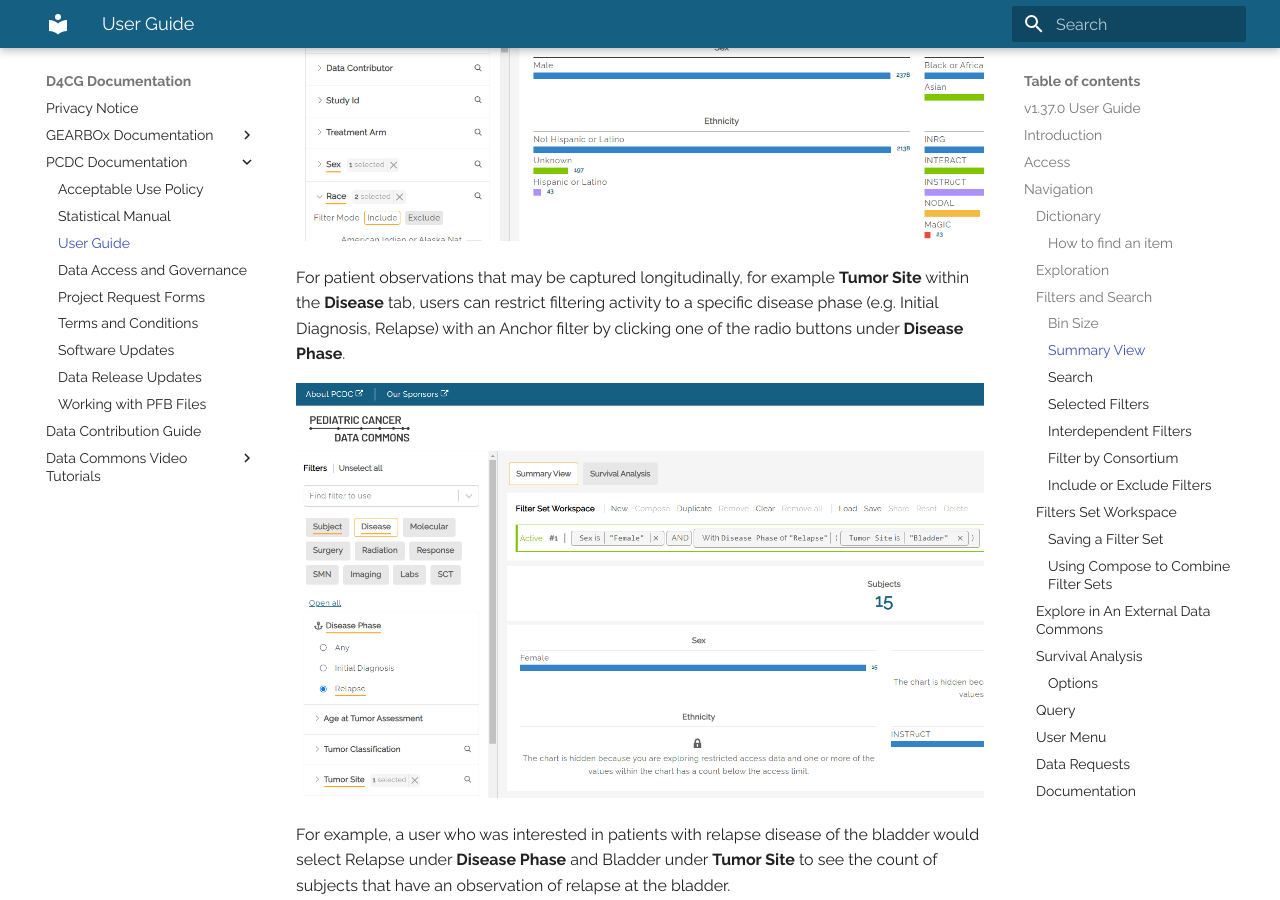
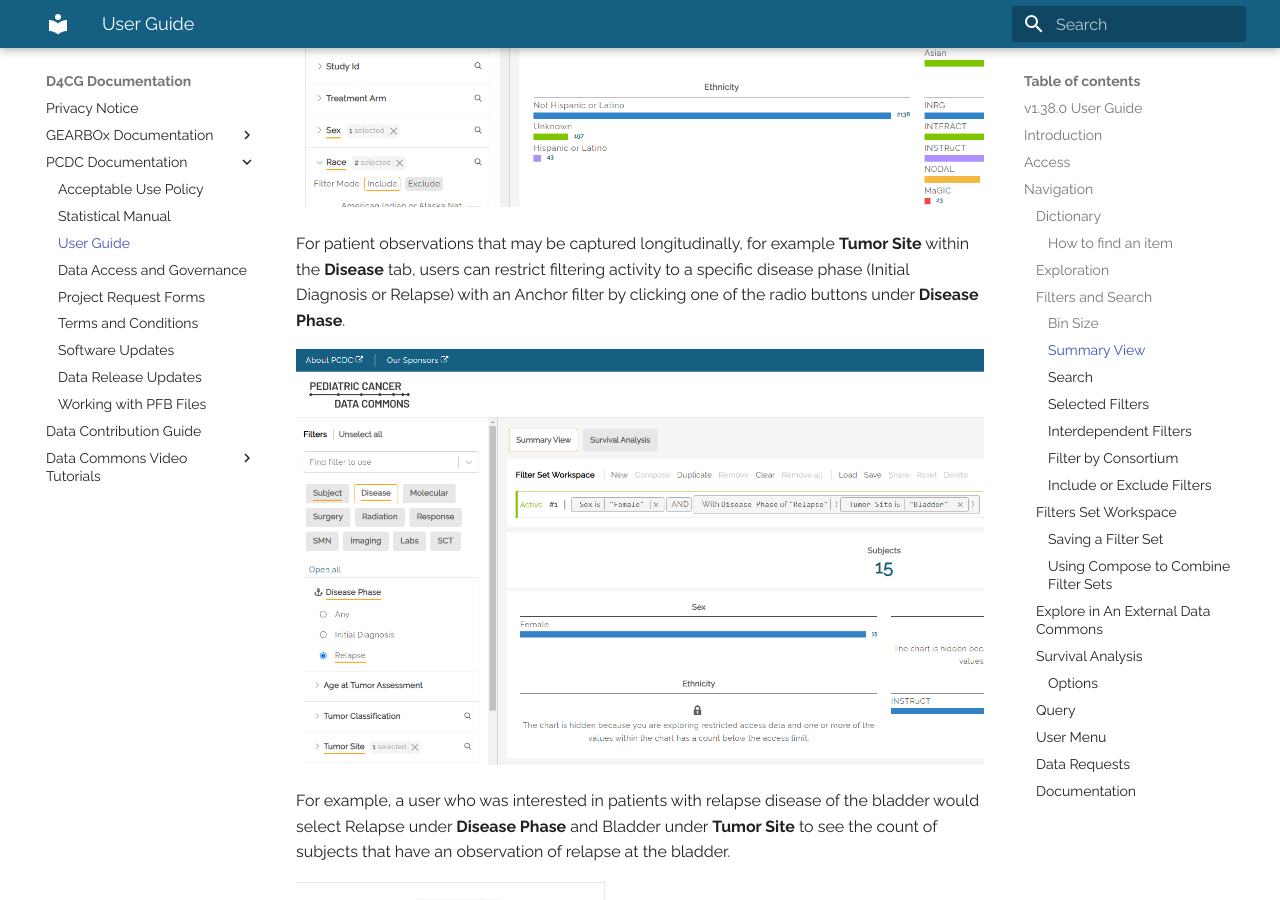
Before and after one commit to chicagopcdc/docs.pedscommons.org, an MkDocs documentation site: the page built from docs/DataPortalUserGuide.md, in a window 1280 px wide and 900 px high, scrolled down 10026 px. Built offline with MkDocs 1.6.1 and Material for MkDocs 9.7.7, drawn with Linux system fonts in a browser that asks for light colours; some of the changed text lies outside the part shown.

Commit message:
Release v1.38 documentation
Updated the User Guide and Software Updates document.

```diff
--- a/docs/DataPortalUserGuide.md
+++ b/docs/DataPortalUserGuide.md
@@ -1,7 +1,7 @@
 ![Logo](img/PcdcLogo.png)
 
 # Pediatric Cancer Data Commons<br> Data Portal User Guide
-###### v1.37.0 User Guide
+###### v1.38.0 User Guide
 ## Introduction
 
 The Pediatric Cancer Data Commons (PCDC) brings together clinical, genomic, and imaging data from institutions around the world that are working to transform pediatric cancer research and outcomes. Headquartered at the University of Chicago, the PCDC works with international leaders in pediatric cancers and the US National Cancer Institute to develop and apply uniform data standards, facilitating the collection, combination, and analysis of data from many different sources.
@@ -152,7 +151,7 @@ Using the above example, the Active filter at the top of the graph view shows
 
 ![Conjuctive Search](img/workspace_and_x.png)
 
-For patient observations that may be captured longitudinally, for example **Tumor Site** within the **Disease** tab, users can restrict filtering activity to a specific disease phase (e.g. Initial Diagnosis, Relapse) with an Anchor filter by clicking one of the radio buttons under **Disease Phase**.
+For patient observations that may be captured longitudinally, for example **Tumor Site** within the **Disease** tab, users can restrict filtering activity to a specific disease phase (Initial Diagnosis or Relapse) with an Anchor filter by clicking one of the radio buttons under **Disease Phase**.
 
 ![Disease Phase](img/imageW4.png)
 
```
Also changed, not shown: other parts of docs/DataPortalUserGuide.md (+0 -1 lines), docs/SoftwareUpdates.md (+1 -0 lines).
